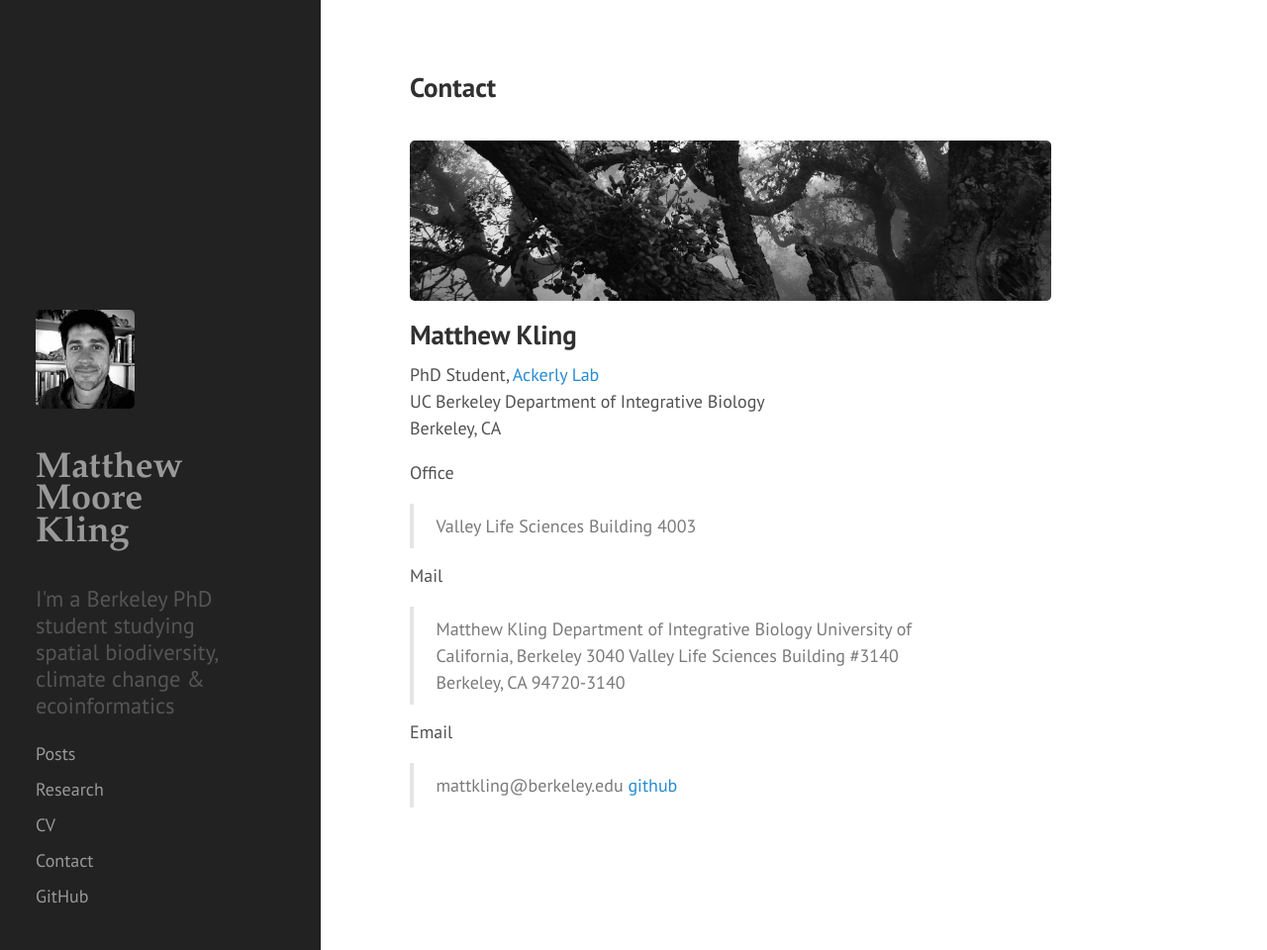
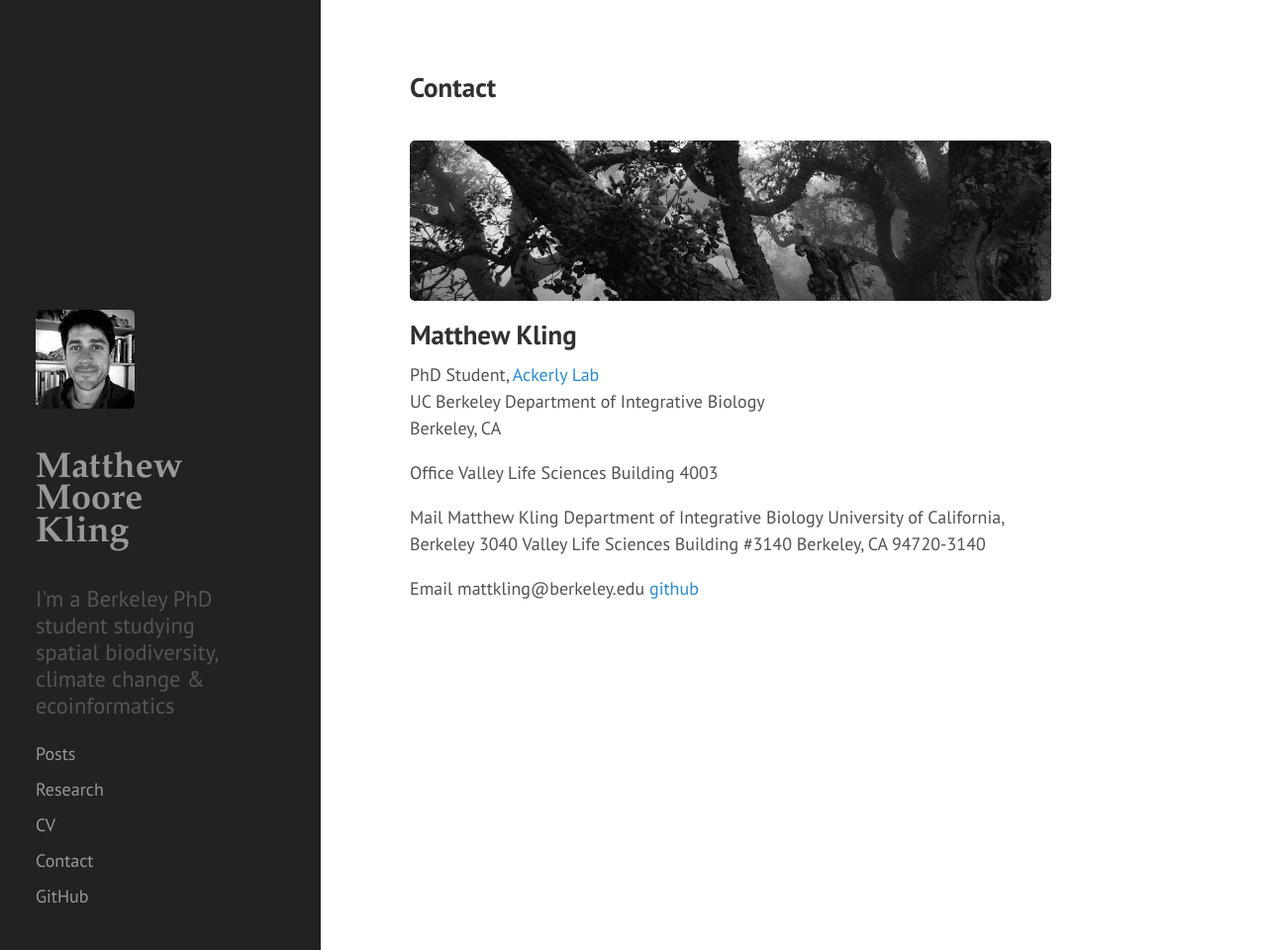
Before and after one commit to matthewkling/matthewkling.github.io, a Jekyll site: the page built from contact.md, in a window 1280 px wide and 960 px high. Shown: the whole window at 99% size. Built offline with Jekyll 4.4.1, drawn with Linux system fonts in a browser that asks for light colours.

```diff
--- a/contact.md
+++ b/contact.md
@@ -12,15 +12,15 @@ UC Berkeley Department of Integrative Biology <br>
 Berkeley, CA
 
 Office
-> Valley Life Sciences Building 4003 <br>
+    Valley Life Sciences Building 4003 <br>
 
 Mail
-> Matthew Kling
-> Department of Integrative Biology
-> University of California, Berkeley
-> 3040 Valley Life Sciences Building #3140
-> Berkeley, CA 94720-3140
+    Matthew Kling
+    Department of Integrative Biology
+    University of California, Berkeley
+    3040 Valley Life Sciences Building #3140
+    Berkeley, CA 94720-3140
 
 Email
-> mattkling@berkeley.edu
-> [github](https://github.com/matthewkling)
+    mattkling@berkeley.edu
+    [github](https://github.com/matthewkling)
```
